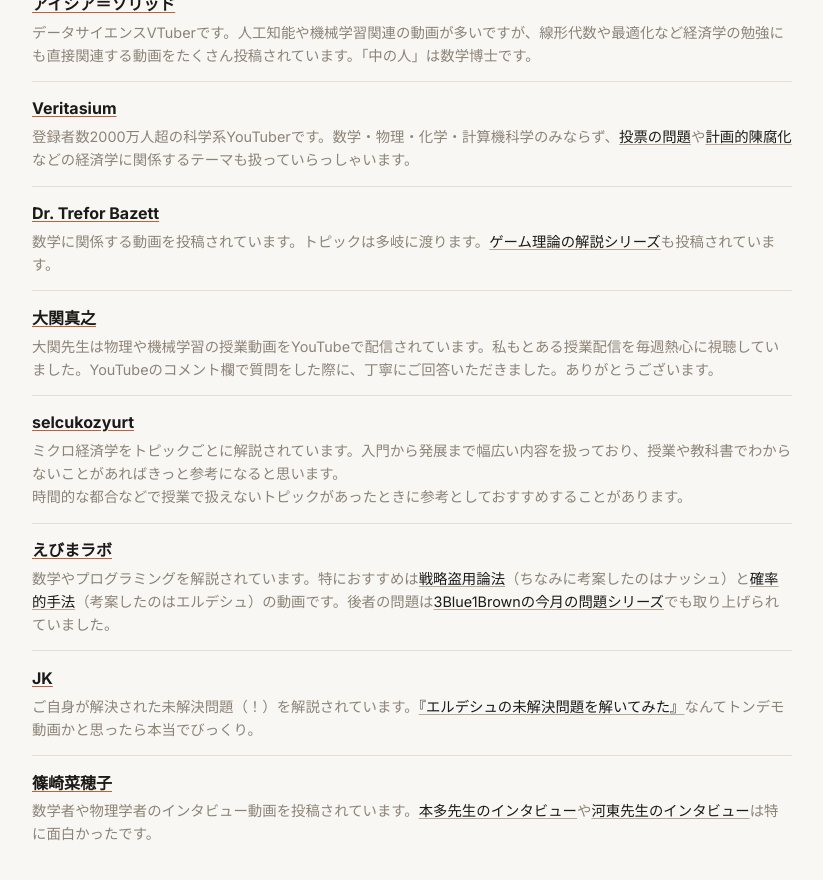
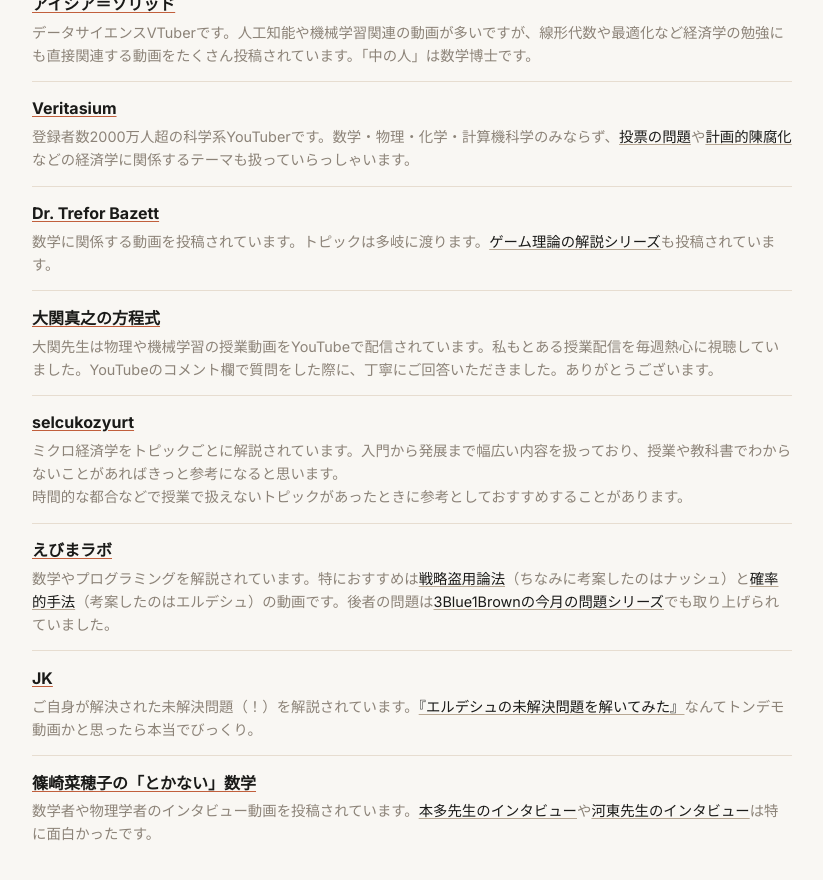
Before and after one commit to tetsuyahoshino137/tetsuyahoshino137.github.io, a Jekyll site: the page built from posts/youtube.html, in a window 1280 px wide and 900 px high, scrolled down 6381 px. Shown: the top 880 px of the window, without its empty margins (228-1051 px from the left). Built offline with Jekyll 4.4.1, drawn with Linux system fonts in a browser that asks for light colours.

Commit message:
Update youtube.html

```diff
--- a/posts/youtube.html
+++ b/posts/youtube.html
@@ -229,7 +229,7 @@
 <div class="ch-desc">数学に関係する動画を投稿されています。トピックは多岐に渡ります。<a href="https://youtu.be/qSDyvqxGWGc" target="_blank">ゲーム理論の解説シリーズ</a>も投稿されています。</div>
 </div>
 <div class="ch-item">
-<div class="ch-name"><a href="https://www.youtube.com/@mohzeki22/featured" target="_blank">大関真之</a></div>
+<div class="ch-name"><a href="https://www.youtube.com/@mohzeki22/featured" target="_blank">大関真之の方程式</a></div>
 <div class="ch-desc">大関先生は物理や機械学習の授業動画をYouTubeで配信されています。私もとある授業配信を毎週熱心に視聴していました。YouTubeのコメント欄で質問をした際に、丁寧にご回答いただきました。ありがとうございます。</div>
 </div>
 <div class="ch-item">
@@ -245,7 +245,7 @@
 <div class="ch-desc">ご自身が解決された未解決問題（！）を解説されています。<a href="https://www.youtube.com/watch?v=2LC1mAJGmmU" target="_blank">『エルデシュの未解決問題を解いてみた』</a>なんてトンデモ動画かと思ったら本当でびっくり。</div>
 </div>
 <div class="ch-item">
-<div class="ch-name"><a href="https://www.youtube.com/@shinonao-math" target="_blank">篠崎菜穂子</a></div>
+<div class="ch-name"><a href="https://www.youtube.com/@shinonao-math" target="_blank">篠崎菜穂子の「とかない」数学</a></div>
 <div class="ch-desc">数学者や物理学者のインタビュー動画を投稿されています。<a href="https://www.youtube.com/watch?v=WH0D0Fx4Zu0" target="_blank">本多先生のインタビュー</a>や<a href="https://www.youtube.com/watch?v=bGWCXxeUMkE" target="_blank">河東先生のインタビュー</a>は特に面白かったです。</div>
 </div>
 </div>
```
